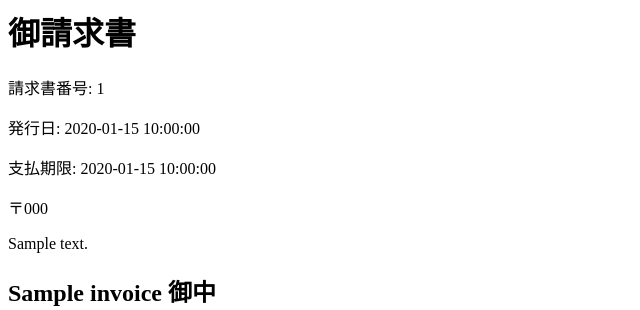
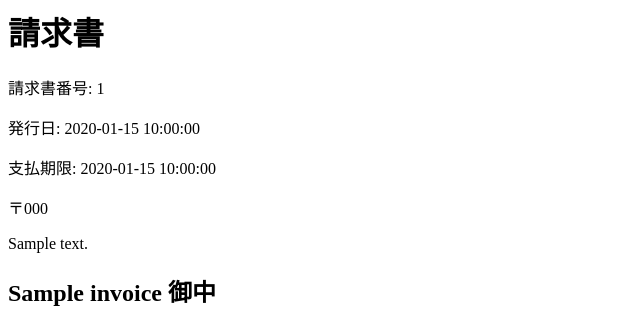
Before and after one commit to urchin-hat/ParchmentPDF, a FastAPI app: template templates/fragments/invoice_preview.html in a window 1280 px wide. Shown: the top 310 px of the page, without its empty margins (0-640 px from the left). Run offline with FastAPI, Linux system fonts and the light colour scheme; the template is opened without the code that fills it: most values are stand-ins (such as "Sample title", 1, 10 or a date in 2020).

Commit message:
style: タイトルを「御請求書」から「請求書」に変更し、よりシンプルな表記に統一

```diff
--- a/app/services/invoice_service.py
+++ b/app/services/invoice_service.py
@@ -31,7 +31,7 @@ class InvoiceService:
 
         # --- タイトル ---
         c.setFont(bold_font_name, 24)
-        c.drawCentredString(width/2, height - 25*mm, "御請求書")
+        c.drawCentredString(width/2, height - 25*mm, "請求書")
         c.setLineWidth(0.8)
         c.setStrokeColor(colors.black)
         c.line(width/2 - 20*mm, height - 28*mm, width/2 + 20*mm, height - 28*mm)
--- a/templates/fragments/invoice_preview.html
+++ b/templates/fragments/invoice_preview.html
@@ -1,6 +1,6 @@
 <div class="bg-white p-10 shadow-xl border border-slate-200 mx-auto max-w-[210mm] min-h-[297mm] text-slate-800 font-sans relative overflow-hidden rounded-xl" id="invoice-preview-container">
     <div class="text-center mb-8">
-        <h1 class="text-3xl font-bold tracking-widest text-slate-900 uppercase">御請求書</h1>
+        <h1 class="text-3xl font-bold tracking-widest text-slate-900 uppercase">請求書</h1>
         <div class="h-1 w-20 bg-slate-800 mx-auto mt-2"></div>
     </div>
 
```
